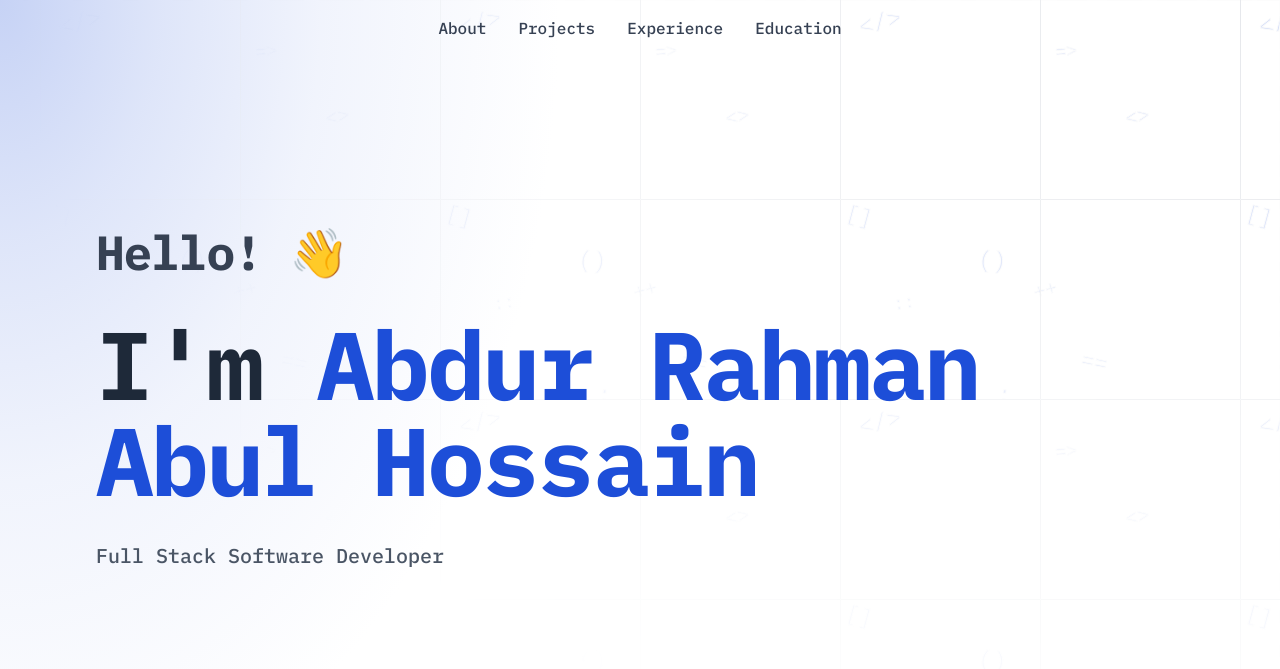
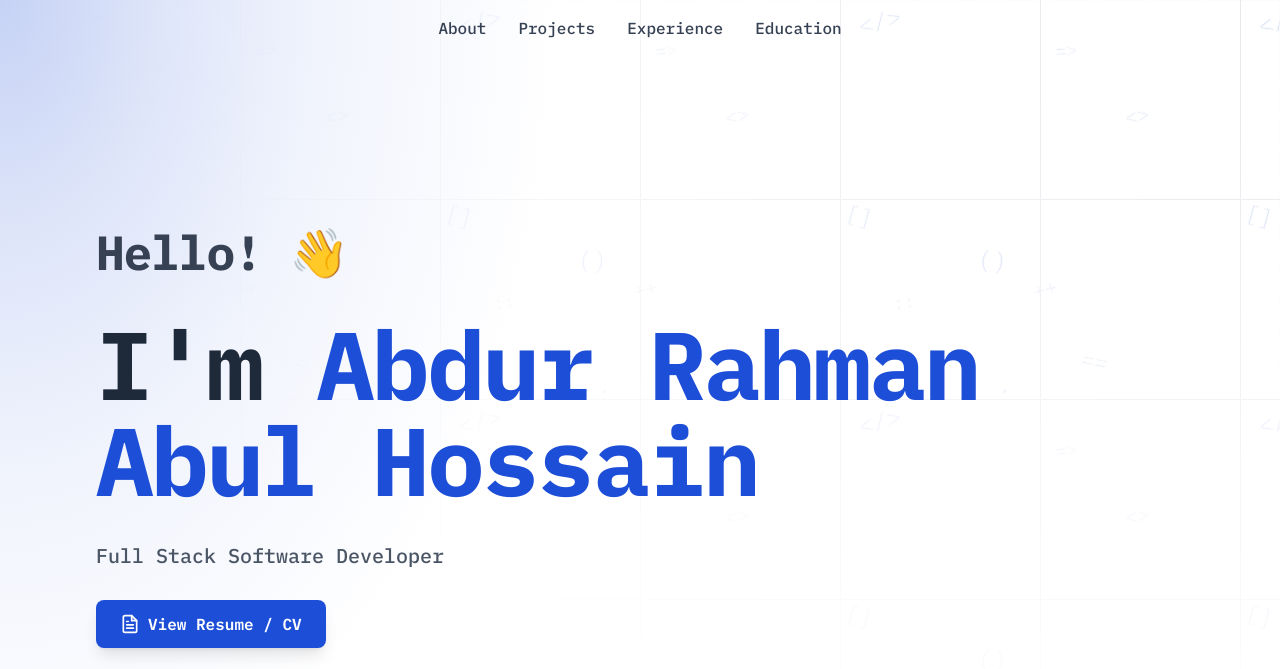
Before and after one commit to Rifat1/Rifat1.github.io, an Astro site: page / in a window 1280 px wide. Shown: the top 669 px of the page. Built offline with nearby package versions, Linux system fonts and the light colour scheme; Astro itself is replaced by a stand-in of ours.

Commit message:
Add view resume button and screenshot to README.md

```diff
--- a/src/components/Hero.astro
+++ b/src/components/Hero.astro
@@ -151,8 +151,40 @@ import { siteConfig } from "../config";
     </div>
   </div>
   <div
-    class="absolute bottom-0 left-0 right-0 p-8 sm:p-12 md:p-24 flex gap-x-4 sm:gap-x-6 md:gap-x-8 text-gray-700 animate-fade-in animation-delay-600"
+    class="absolute bottom-0 left-0 right-0 p-8 sm:p-12 md:p-24 flex flex-col gap-6 animate-fade-in animation-delay-600"
   >
+    <!-- Resume Button -->
+    <div>
+      <a
+        href="/resume.pdf"
+        target="_blank"
+        rel="noopener noreferrer"
+        class="inline-flex items-center gap-2 px-6 py-3 text-sm sm:text-base font-semibold text-white rounded-lg shadow-lg transition-all duration-300 hover:shadow-xl hover:scale-105 active:scale-95"
+        style={`background-color: ${siteConfig.accentColor}`}
+      >
+        <svg
+          xmlns="http://www.w3.org/2000/svg"
+          width="20"
+          height="20"
+          viewBox="0 0 24 24"
+          fill="none"
+          stroke="currentColor"
+          stroke-width="2"
+          stroke-linecap="round"
+          stroke-linejoin="round"
+        >
+          <path d="M14 2H6a2 2 0 0 0-2 2v16a2 2 0 0 0 2 2h12a2 2 0 0 0 2-2V8z" />
+          <polyline points="14 2 14 8 20 8" />
+          <line x1="16" y1="13" x2="8" y2="13" />
+          <line x1="16" y1="17" x2="8" y2="17" />
+          <polyline points="10 9 9 9 8 9" />
+        </svg>
+        View Resume / CV
+      </a>
+    </div>
+
+    <!-- Social Links -->
+    <div class="flex gap-x-4 sm:gap-x-6 md:gap-x-8 text-gray-700">
       {
         siteConfig.social?.email && (
           <a
@@ -273,6 +305,7 @@ import { siteConfig } from "../config";
       }
     </div>
   </div>
+</div>
 
 <style>
   @keyframes fadeIn {
```
Also changed, not shown: LICENSE.md, README.md, public/Screenshot 2025-10-21 at 3.03.09 PM.png (added), 2 other files. Lines whose indentation alone changed are shown as unchanged.
